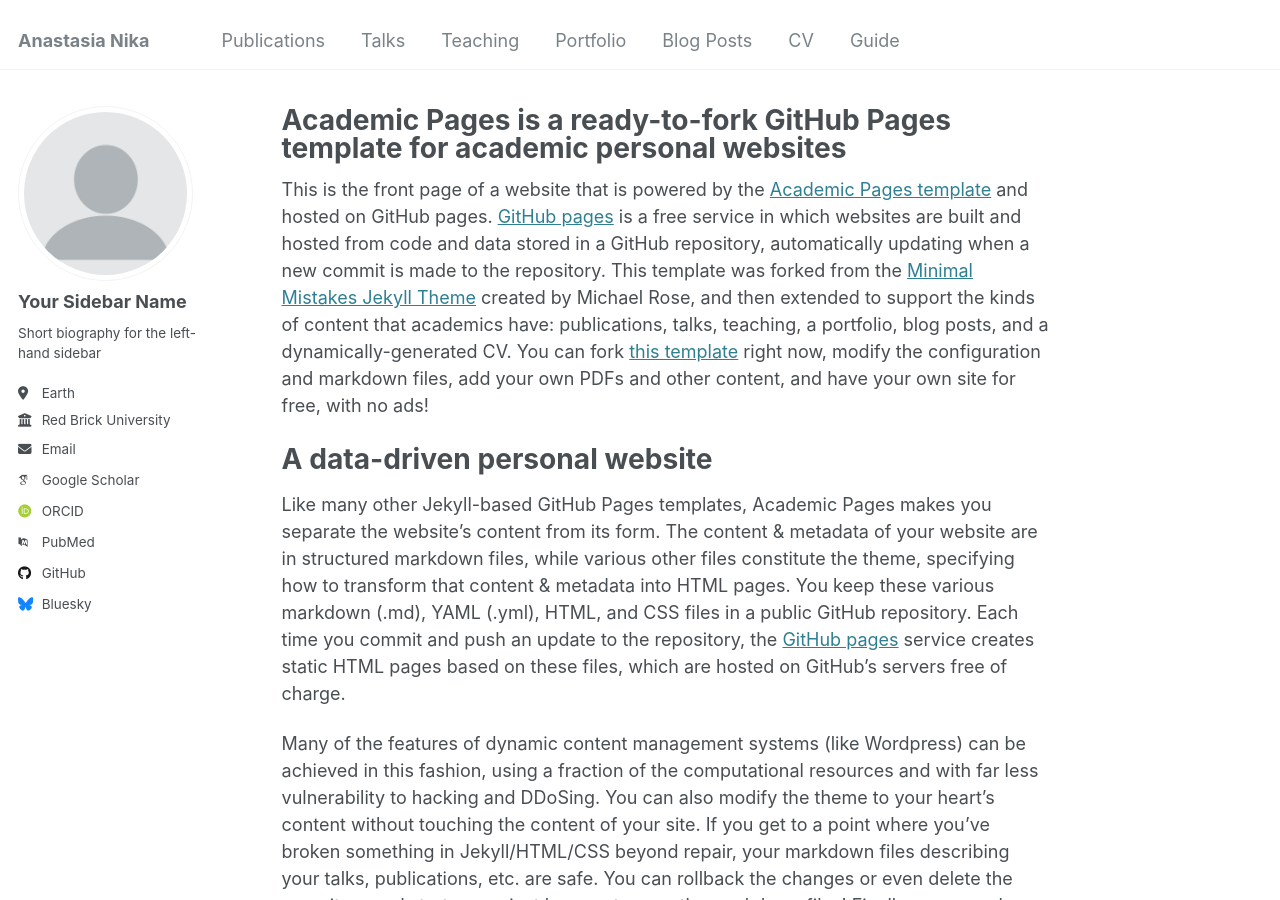
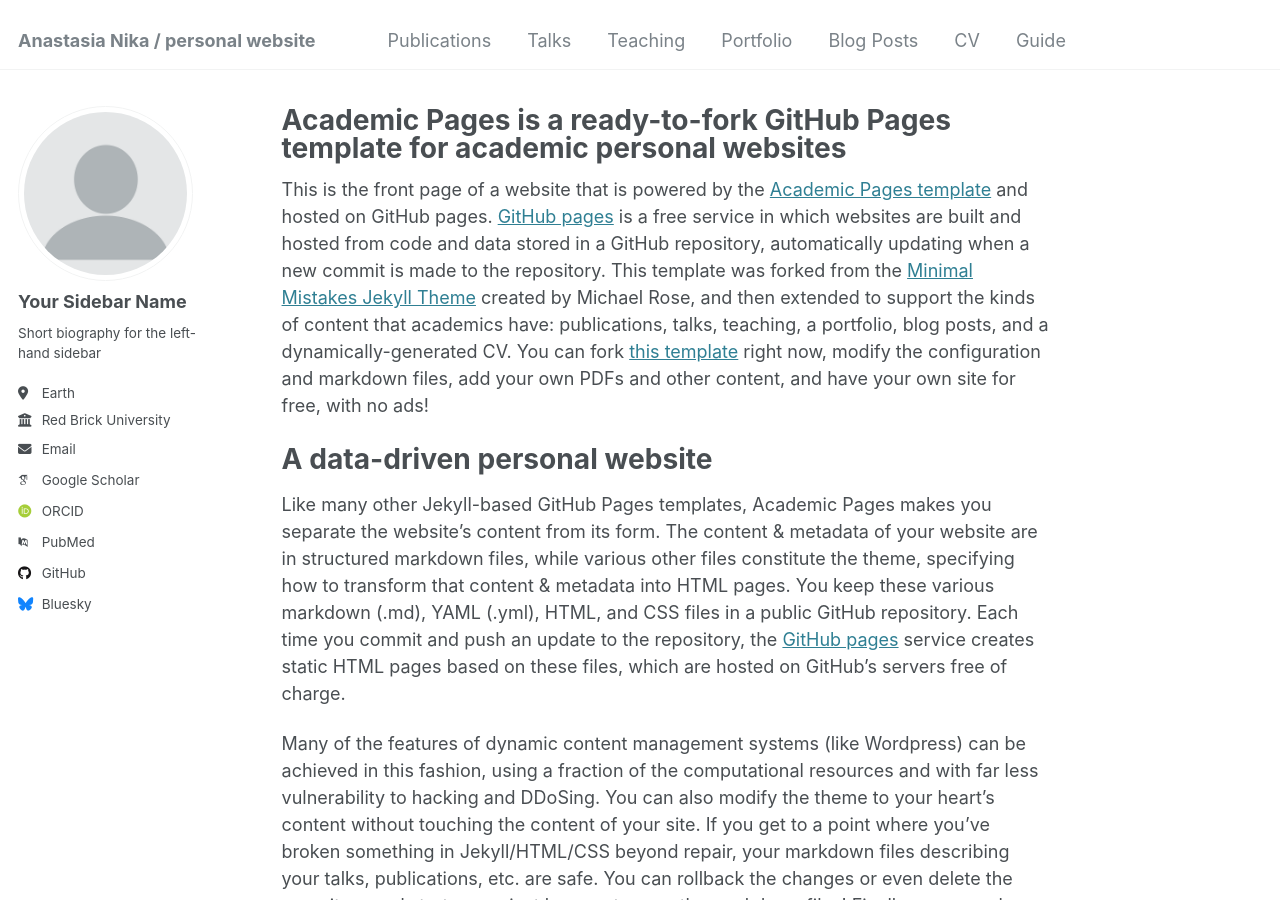
Before and after one commit to anastasianika/anastasianika.github.io, a Jekyll site: the page built from _pages/about.md, in a window 1280 px wide and 900 px high. Built offline with Jekyll 4.4.1, drawn with Linux system fonts in a browser that asks for light colours; some web fonts are replaced.

Commit message:
Update _config.yml

```diff
--- a/_config.yml
+++ b/_config.yml
@@ -8,7 +8,7 @@
 
 # Basic Site Settings
 locale                   : "en-US"
-title                    : "Anastasia Nika"
+title                    : "Anastasia Nika / personal website"
 title_separator          : "-"
 name                     : &name "Anastasia"
 description              : &description "personal description"
```
